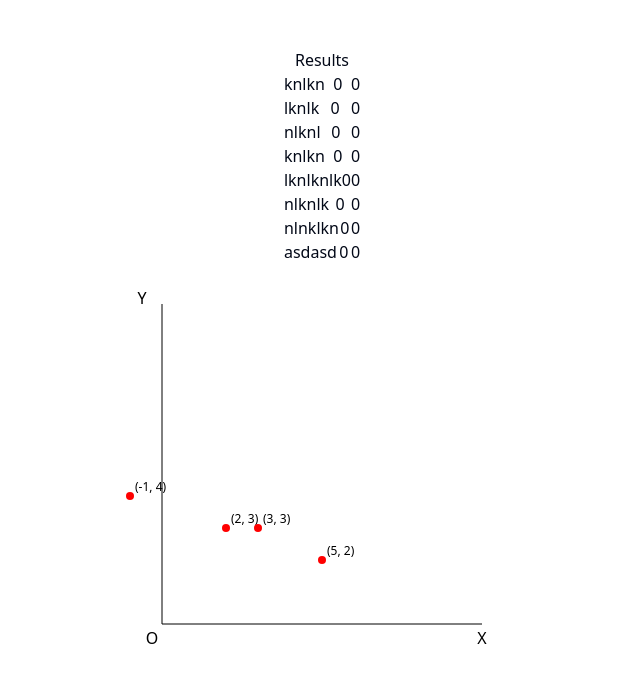
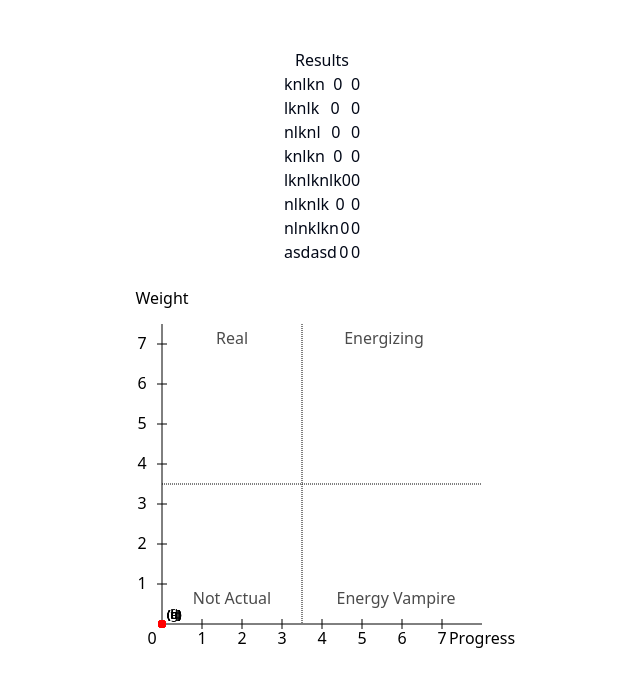
Before and after one commit to matteohorvath/8q, a Next.js app: page / in a window 1280 px wide. Shown: the top 686 px of the page, without its empty margins (318-958 px from the left). Built offline with nearby package versions, Linux system fonts and the light colour scheme.

Commit message:
ver1 cart diagram

```diff
--- a/src/app/page.tsx
+++ b/src/app/page.tsx
@@ -66,7 +66,7 @@ const dummyGoals: goals = [
 
 const samplePoints: point[] = [
   { x: 2, y: 3 },
-  { x: -1, y: 4 },
+  { x: 1, y: 4 },
   { x: 5, y: 2 },
   { x: 3, y: 3 },
 ];
@@ -113,7 +113,7 @@ export default function Home() {
             ))}
           </div>
 
-          <Cartesian points={samplePoints} width={400} height={400} />
+          <Cartesian goals={goals} width={400} height={400} />
         </div>
       )}
     </div>
--- a/src/components/Cartesian.tsx
+++ b/src/components/Cartesian.tsx
@@ -1,3 +1,5 @@
+"use client";
+import { goals, goal } from "@/app/page";
 import React from "react";
 
 export type point = {
@@ -5,27 +7,24 @@ export type point = {
   y: number;
 };
 
+export const lowerAlphabet = "abcdefghijklmnopqrstuvwxyz";
+
 const Cartesian = ({
   width = 400,
   height = 400,
-  points,
+  goals,
 }: {
   width: number;
   height: number;
-  points: point[];
+  goals: goals;
 }) => {
   const padding = 40;
   const xAxis = height - padding;
   const yAxis = padding;
 
   // Calculate scale factors
-  const xScale = (width - 2 * padding) / 10;
-  const yScale = (height - 2 * padding) / 10;
-
-  const transformPoint = (point: point) => ({
-    x: yAxis + point.x * xScale,
-    y: xAxis - point.y * yScale,
-  });
+  const xScale = (width - 2 * padding) / 8;
+  const yScale = (height - 2 * padding) / 8;
 
   return (
     <svg width={width} height={height}>
@@ -38,36 +37,160 @@ const Cartesian = ({
         stroke="black"
       />
       <text x={width - padding} y={xAxis + 20} textAnchor="middle">
-        X
+        Progress
+      </text>
+      {/*seven equal points */}
+      {[1, 2, 3, 4, 5, 6, 7].map((i) => (
+        <g key={i}>
+          <line
+            x1={yAxis - 5}
+            y1={xAxis - i * yScale}
+            x2={yAxis + 5}
+            y2={xAxis - i * yScale}
+            stroke="black"
+          />
+          <text x={yAxis - 20} y={xAxis - i * yScale + 5} textAnchor="middle">
+            {i}
+          </text>
+        </g>
+      ))}
+      {/* Y-axis */}
+      <line x1={yAxis} y1={padding + 20} x2={yAxis} y2={xAxis} stroke="black" />
+      <text x={yAxis} y={padding} textAnchor="middle">
+        Weight
+      </text>
+      {/*seven equal points */}
+      {[1, 2, 3, 4, 5, 6, 7].map((i) => (
+        <g key={i}>
+          <line
+            x1={yAxis + i * xScale}
+            y1={xAxis - 5}
+            x2={yAxis + i * xScale}
+            y2={xAxis + 5}
+            stroke="black"
+          />
+          <text x={yAxis + i * xScale} y={xAxis + 20} textAnchor="middle">
+            {i}
+          </text>
+        </g>
+      ))}
+      {/*horizontal line at 3.5 */}
+
+      <line
+        x1={yAxis}
+        y1={xAxis - 3.5 * yScale}
+        x2={width - padding}
+        y2={xAxis - 3.5 * yScale}
+        stroke="black"
+        strokeDasharray="1"
+      />
+      {/*vertical line at 3.5 */}
+      <line
+        x1={yAxis + 3.5 * xScale}
+        y1={padding + 20}
+        x2={yAxis + 3.5 * xScale}
+        y2={xAxis}
+        stroke="black"
+        strokeDasharray="1"
+      />
+      {/* write text to top left quadrant */}
+      <text
+        x={yAxis + (3.5 / 2) * xScale}
+        y={xAxis - 7 * yScale}
+        textAnchor="middle"
+        opacity={0.7}
+      >
+        Real
+      </text>
+      <text
+        x={yAxis + (3.5 / 2) * xScale}
+        y={xAxis - 0.5 * yScale}
+        textAnchor="middle"
+        opacity={0.7}
+      >
+        Not Actual
+      </text>
+      <text
+        x={yAxis + 3.7 * 1.5 * xScale}
+        y={xAxis - 7 * yScale}
+        textAnchor="middle"
+        opacity={0.7}
+      >
+        Energizing
       </text>
 
-      {/* Y-axis */}
-      <line x1={yAxis} y1={padding} x2={yAxis} y2={xAxis} stroke="black" />
-      <text x={yAxis - 20} y={padding} textAnchor="middle">
-        Y
+      <text
+        x={yAxis + 3.9 * 1.5 * xScale}
+        y={xAxis - 0.5 * yScale}
+        textAnchor="middle"
+        opacity={0.7}
+      >
+        Energy Vampire
       </text>
-
       {/* Origin */}
       <text x={yAxis - 10} y={xAxis + 20} textAnchor="middle">
-        O
+        0
       </text>
 
       {/* Plot points */}
-      {points.map((point, index) => {
-        const { x, y } = transformPoint(point);
-        return (
-          <g key={index}>
-            <circle cx={x} cy={y} r="4" fill="red" />
-            <text
-              x={x + 5}
-              y={y - 5}
-              fontSize="12"
-            >{`(${point.x}, ${point.y})`}</text>
-          </g>
-        );
-      })}
+      <GoalPoints
+        goals={goals}
+        yAxis={yAxis}
+        xAxis={xAxis}
+        xScale={xScale}
+        yScale={yScale}
+      />
     </svg>
   );
 };
 
+function GoalPoints({
+  goals,
+  yAxis,
+  xAxis,
+  xScale,
+  yScale,
+}: {
+  goals: goals;
+  yAxis: number;
+  xAxis: number;
+  xScale: number;
+  yScale: number;
+}) {
+  const transformPoint = (goal: goal) => ({
+    x: yAxis + goal.progress * xScale,
+    y: xAxis - goal.weight * yScale,
+  });
+
+  //todo apply logic if points are the same.
+  const sameGoalPosition = ({ goal, _goal }: { goal: goal; _goal: goal }) => {
+    if (goal.weight === _goal.weight && goal.progress === _goal.progress) {
+      return true;
+    }
+    return false;
+  };
+  const duplicatedGoals = (goals: goals) => {
+    for (let i = 0; i < goals.length; i++) {
+      for (let j = i + 1; j < goals.length; j++) {
+        if (sameGoalPosition({ goal: goals[i], _goal: goals[j] })) {
+          return true;
+        }
+      }
+    }
+  };
+
+  return goals.map((goal, index) => {
+    const { x, y } = transformPoint(goal);
+    return (
+      <g key={index}>
+        <circle cx={x} cy={y} r="4" fill="red" />
+        <text
+          x={x + 5}
+          y={y - 5}
+          fontSize="12"
+        >{`(${lowerAlphabet[index]})`}</text>
+      </g>
+    );
+  });
+}
 export default Cartesian;
```
